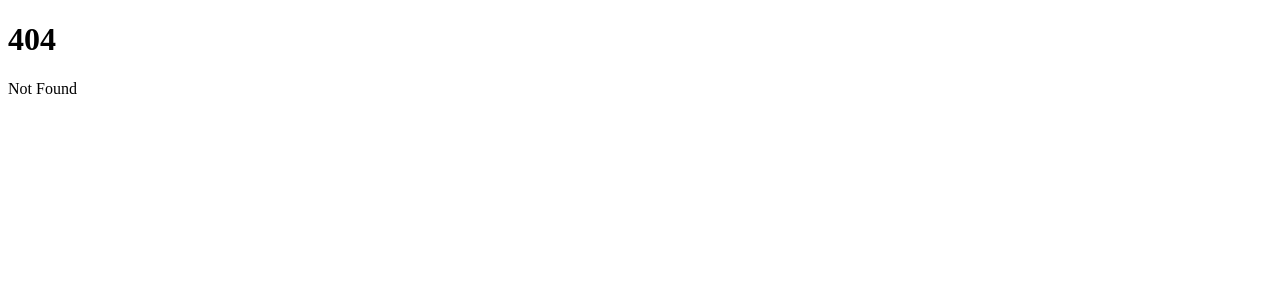
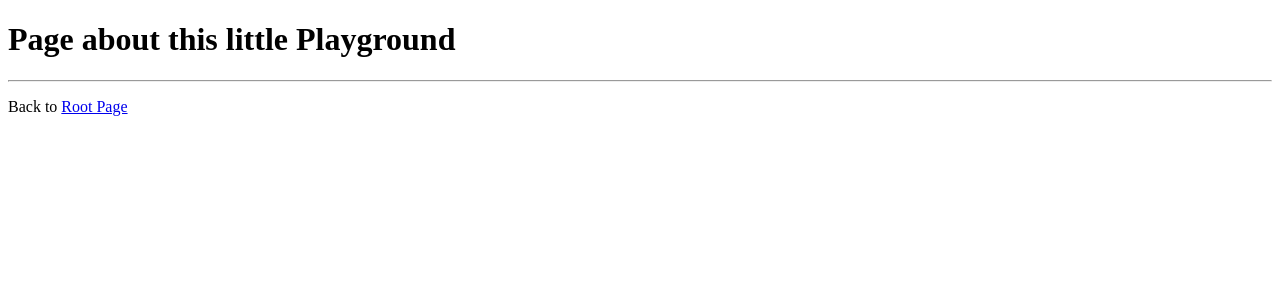
Before and after one commit to dockwall/svelte-playground, a SvelteKit app: page /about in a window 1280 px wide. Before the commit this address had no page. Shown: the top 300 px of the page. Built offline with nearby package versions, Linux system fonts and the light colour scheme.

Commit message:
Played with routing

```diff
--- a/src/routes/+page.svelte
+++ b/src/routes/+page.svelte
@@ -8,3 +8,4 @@
 <hr />
 
 <h2>{title}</h2>
+<p>You can see page <a href="/about">"About"</a></p>
--- /dev/null
+++ b/src/routes/about/+page.svelte
@@ -0,0 +1,4 @@
+<h1>Page about this little Playground</h1>
+<hr />
+
+<p>Back to <a href="/">Root Page</a></p>
```
